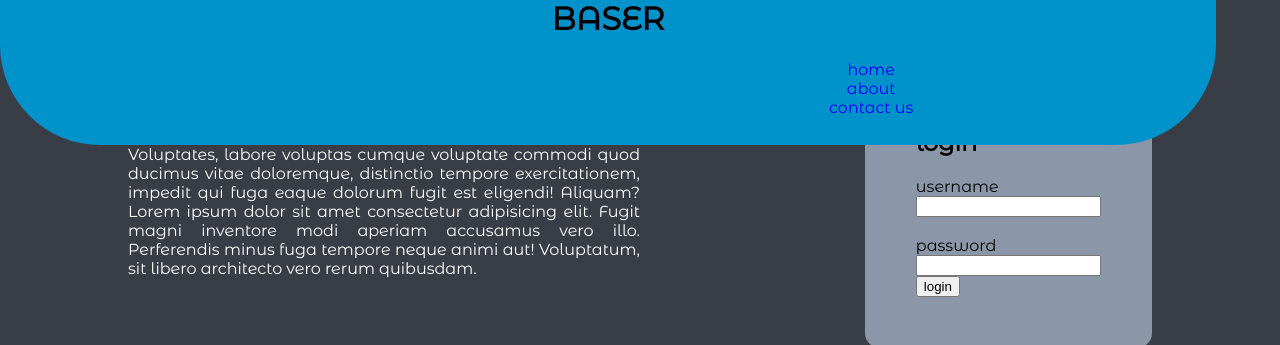
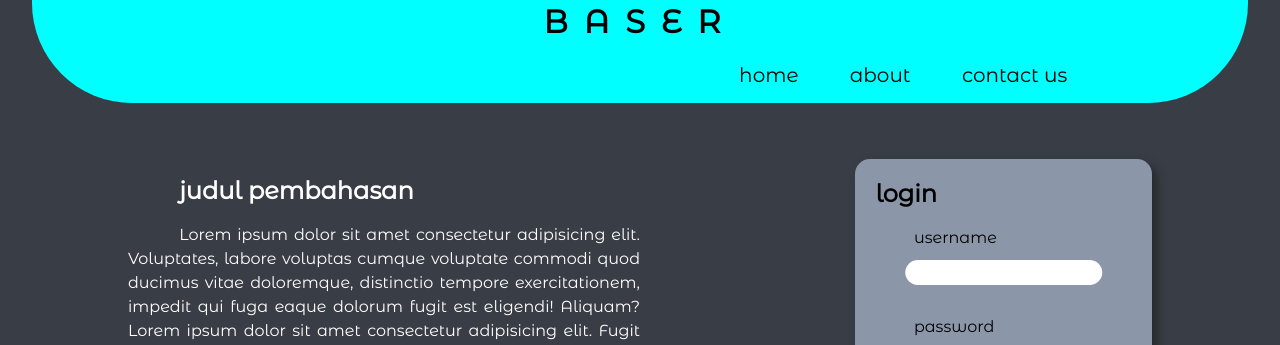
Before and after one commit to Frosi-m/Internet-Banking, a PHP site: page / in a window 1280 px wide. Shown: the top 345 px of the page. Run offline with PHP 8.4, Linux system fonts and the light colour scheme.

Commit message:
Update style.css
Co-Authored-By: fadil_abdi <96219808+fadil1302@users.noreply.github.com>

```diff
--- a/style.css
+++ b/style.css
@@ -5,32 +5,50 @@ body{
     background: #393E46;
     font-family: 'Montserrat Alternates', sans-serif;
 }
-
+.kepala{
+    position: relative;
+    margin-top: 2%;
+    letter-spacing: 12pt;
+}
 .header{
     margin: 0 auto;
     display: block;
+    left: 50%;
+    transform: translate(-50%,0);
     width: 95%;
     border-radius: 0 0 100px 100px ;
     text-align: center;
-    background: #0092CA;
+    background: aqua;
     position: fixed;
     top: -22px;
+    z-index: 5;
 }
 
 .nav{
     position: relative;
     padding-bottom: 1%;
     right: -20%;
+    display: inline;
 }
-
+.nav li{
+    display: inline-block;
+    padding: 0 2%;
+}
 .nav li, .link{
-    list-style: none;
+    /* display: flex;
+    flex-wrap: wrap; */
+    list-style-type: none;
     text-decoration: none;
-
+    font-size: 15pt;
+    color: black;
 }
 
 .container-content{
-    margin: 0 10%;
+    position: initial;
+    /* transform: translate(0,-10%); */
+    margin: 8% 10%;
+    height: 100vh;
+    z-index: 0;
 }
 
 .content{
@@ -39,25 +57,110 @@ body{
     width: 50%;
     color: white;
     text-align: justify;
-    text-indent: 5%;
-    height: 100vh;
+    text-indent: 10%;
+    /* height: 100vh; */
+    line-height: 18pt;
 }
 
 .login{
     display: block;
     background: #8b97a9;
     float: right;
-    padding: 5%;
-
+    width: 25%;
+    padding: 0 2% 2% 2%;
     border-radius: 15px;
-    /* box-shadow: 0 0 5px white; */
+    box-shadow: 5px 5px 10px rgb(39, 39, 39);
 
 }
-
+.label{
+    position: relative;
+    left: 15%;
+}
+.text_label{
+    border: none;
+    position: relative;
+    left: 50%;
+    transform: translate(-50%,0);
+    height: 25px;
+    margin: 5% 0;
+    border-radius: 25px;
+    padding: 0 4%;
+    transition: 0.8s;
+}
+.text_label:hover{
+    background: black;
+    color: white;
+}
+.submit{
+    border: none;
+    border-radius: 4px;
+    color: whitesmoke;
+    background: black;
+    position: relative;
+    left: 50%;
+    top: 20%;
+    transform: translate(-50%,0);
+    margin-top: 6%;
+    padding: 3%;
+    width: 30%;
+    transition: 0.8s;
+}
+.submit:hover{
+    border-radius: 25px;
+    color: gray;
+    background: aqua;
+}
+.about{
+    background: rgba(0, 0, 0, 0.63);
+    height: 100vh;
+    /* padding: 0 4%; */
+}
+.bungkus_biodata{
+    position: relative;
+    top: 50%;
+    right: 50%;
+    transform: translate(50%,-50%);
+    text-align: center;
+}
+.tempat_biodata{
+    display: inline-block;
+    /* margin: 0 1% 0 1%; */
+    /* background: white; */
+    width:30%;
+    margin: 0 1%;
+}
+.gambar_biodata{
+    width: 50%;
+    position: relative;
+    margin-top: -20%;
+    left: 25%;
+    transform: translate(-50%,50%);
+    z-index: 1;
+}
+.isi_biodata{
+    width: 100%;
+    height: 225px;
+    background: #393E46;
+    border-radius: 8px;
+    text-align: center;
+    box-shadow: 5px 5px 6px #000000;
+}
+.isi{
+    position: relative;
+    top: 60%;
+    transform: translate(0,-50%);
+}
+.contact_us{
+    background: #393E46;
+    height: 100vh;
+}
 .footer {
+    position: relative;
     background: #0092CA;
     text-align: center;
-    margin: 27% 0 0 0;
+    /* margin: 27% 0 0 0; */
     clear: both;
+    padding: 1%;
     border-radius:100px 100px 0 0;
+
 }
```
